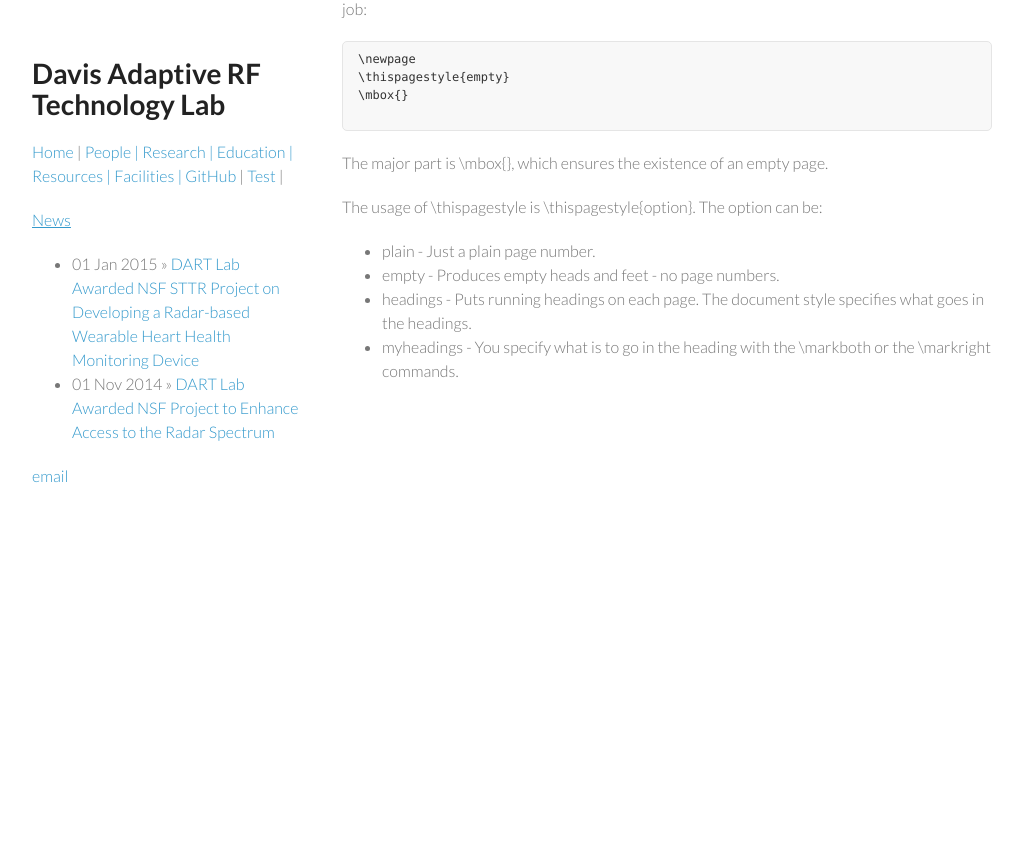
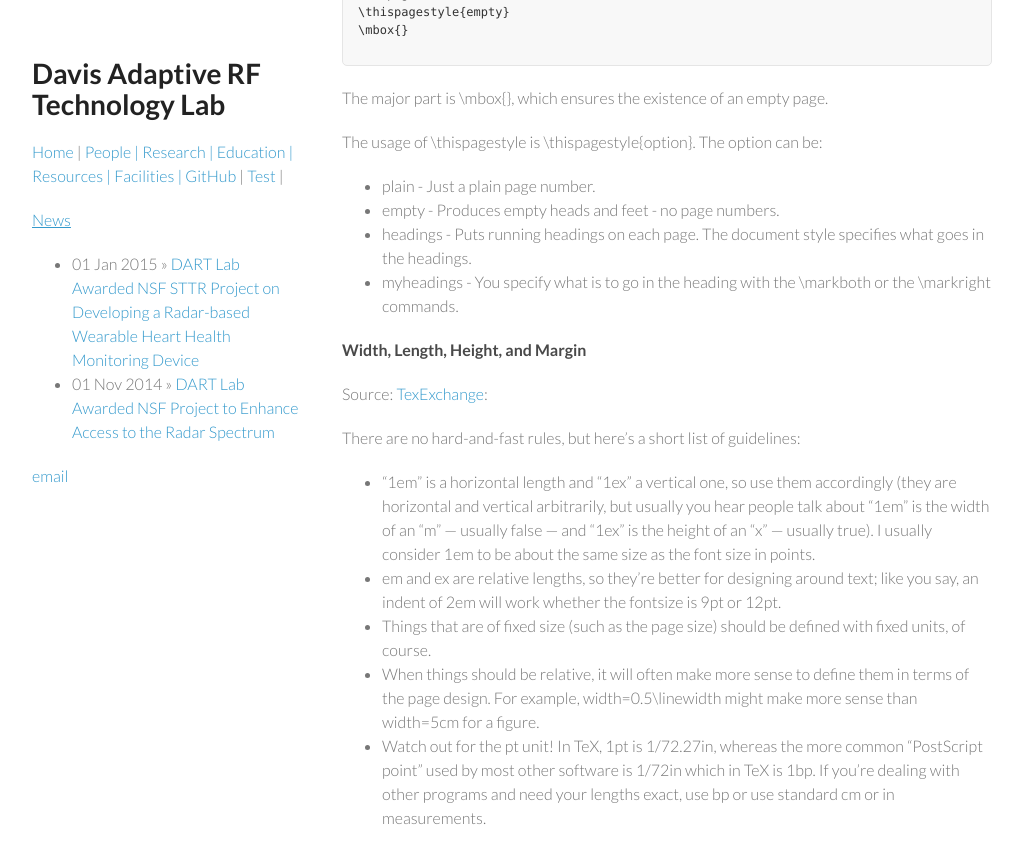
Before and after one commit to ucdart/ucdart.github.io, a Jekyll site: the page built from resources/latex.md, in a window 1280 px wide and 900 px high, scrolled down 1123 px. Shown: the top 863 px of the window, without its empty margins (128-1151 px from the left). Built offline with Jekyll 4.4.1, drawn with Linux system fonts in a browser that asks for light colours; before the commit the page ends 1576 px from its top, so only the background shows below that; some of the changed text lies outside the part shown.

Commit message:
Updated latex.md

```diff
--- a/resources/latex.md
+++ b/resources/latex.md
@@ -35,7 +32,8 @@ Be sure to check the conference or journal website for thier
 
 ### Document Structure
 
-### Create an empty page
+#### Create an empty page
+
 From: [http://nw360.blogspot.com/2007/10/creat-empty-page-in-latex.html](ttp://nw360.blogspot.com/2007/10/creat-empty-page-in-latex.html)
 
 It is necessary to use a trick when creating an empty page in Latex. The following code does the job:
@@ -56,3 +54,15 @@ The usage of \thispagestyle is \thispagestyle{option}. The option can be:
 * empty - Produces empty heads and feet - no page numbers.
 * headings - Puts running headings on each page. The document style specifies what goes in the headings.
 * myheadings - You specify what is to go in the heading with the \markboth or the \markright commands.
+
+#### Width, Length, Height, and Margin
+
+Source: [TexExchange](http://tex.stackexchange.com/questions/4239/which-measurement-units-should-one-use-in-latex):
+
+There are no hard-and-fast rules, but here's a short list of guidelines:
+
+* "1em" is a horizontal length and "1ex" a vertical one, so use them accordingly (they are horizontal and vertical arbitrarily, but usually you hear people talk about "1em" is the width of an "m" — usually false — and "1ex" is the height of an "x" — usually true). I usually consider 1em to be about the same size as the font size in points.
+* em and ex are relative lengths, so they're better for designing around text; like you say, an indent of 2em will work whether the fontsize is 9pt or 12pt.
+* Things that are of fixed size (such as the page size) should be defined with fixed units, of course.
+* When things should be relative, it will often make more sense to define them in terms of the page design. For example, width=0.5\linewidth might make more sense than width=5cm for a figure.
+* Watch out for the pt unit! In TeX, 1pt is 1/72.27in, whereas the more common "PostScript point" used by most other software is 1/72in which in TeX is 1bp. If you're dealing with other programs and need your lengths exact, use bp or use standard cm or in measurements.
```
Also changed, not shown: other parts of resources/latex.md (+0 -3 lines).
